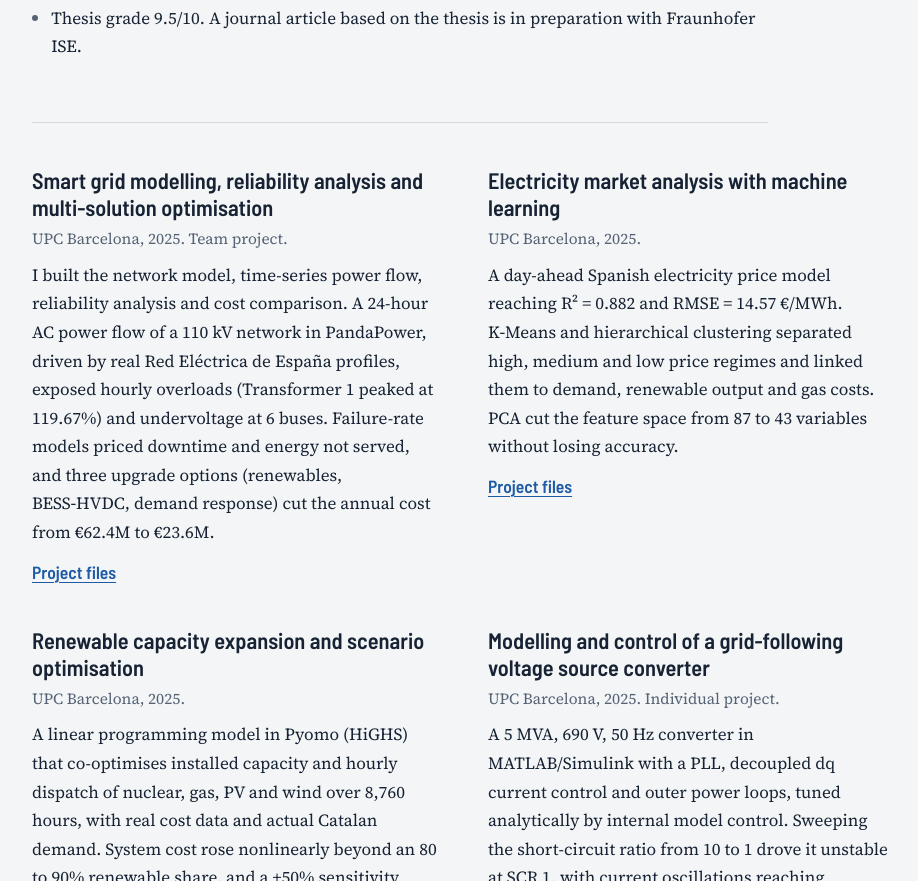
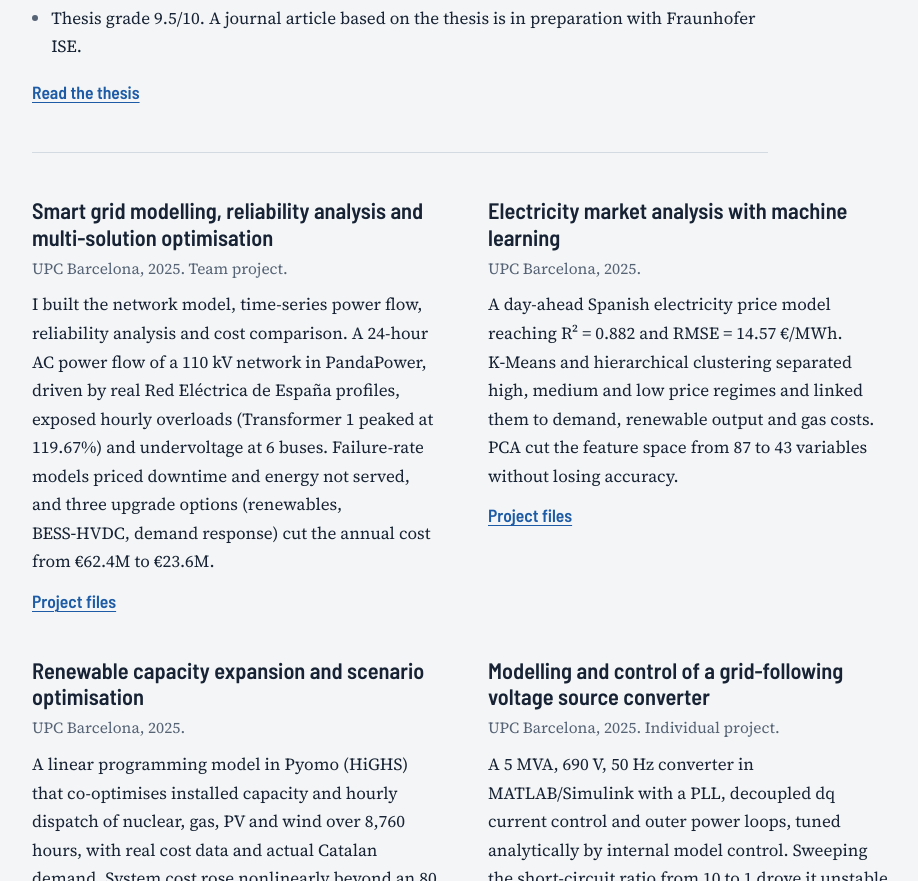
Before and after one commit to aiyedun/aiyedun.github.io, a plain HTML site: page index.html in a window 1280 px wide. Shown: the part 2936-3817 px from the top of the page, without its empty margins (296-1214 px from the left). Drawn offline with Linux system fonts and the light colour scheme; no server answers.

Commit message:
Update thesis link in index.html

```diff
--- a/index.html
+++ b/index.html
@@ -320,7 +320,7 @@
             <li>A cold-start pipeline replaces missing load history with peer-group aggregate signals plus weather, price and household features. Of seven models benchmarked, the best RMSE was 0.2288&nbsp;kWh for responsive households (LSTM) and 0.1207&nbsp;kWh for non-responsive households (XGBoost).</li>
             <li>Thesis grade 9.5/10. A journal article based on the thesis is in preparation with Fraunhofer ISE.</li>
           </ul>
-          <!-- <a class="go" href="https://drive.google.com/file/d/1VCQdNKJLcE9DUSjSWcYu4eFtnuvrzg2j/view">Read the thesis</a> -->
+          <a class="go" href="https://drive.google.com/file/d/1VCQdNKJLcE9DUSjSWcYu4eFtnuvrzg2j/">Read the thesis</a>
         </article>
 
         <div class="projects">
```
